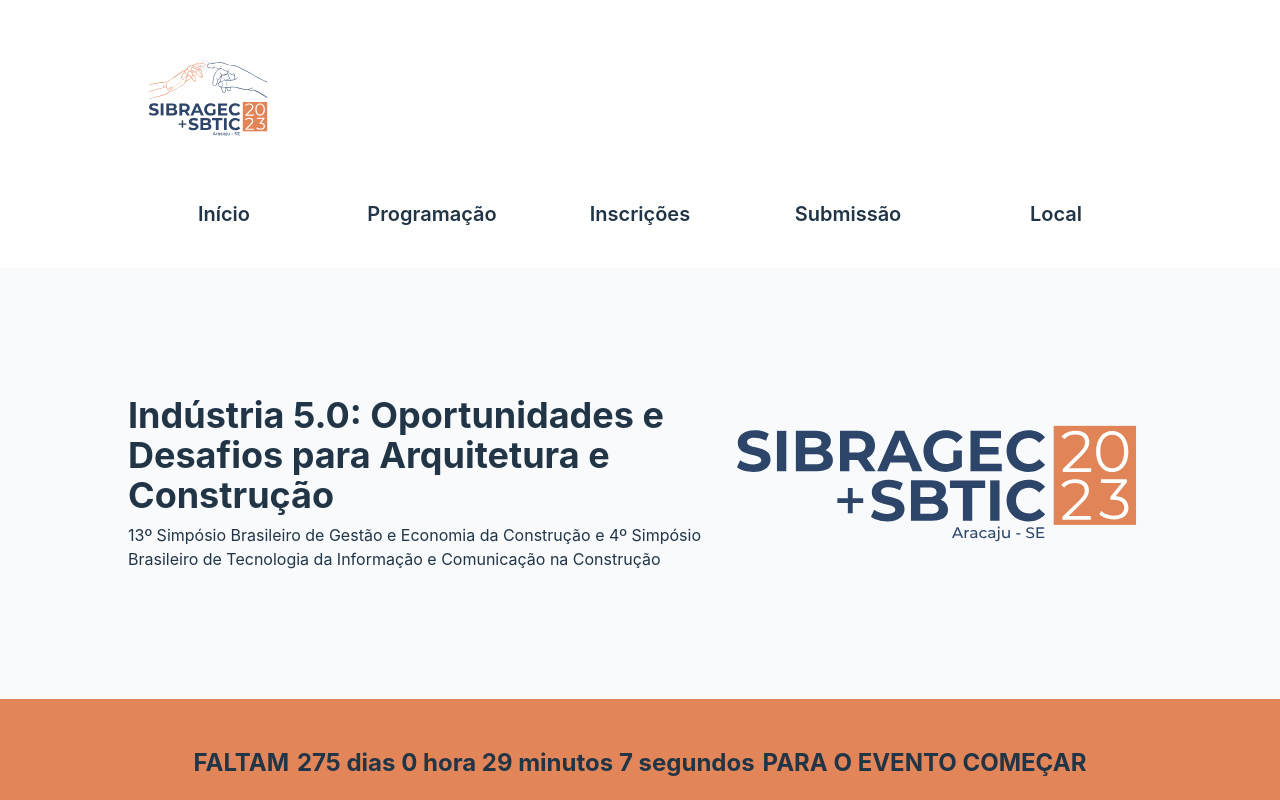
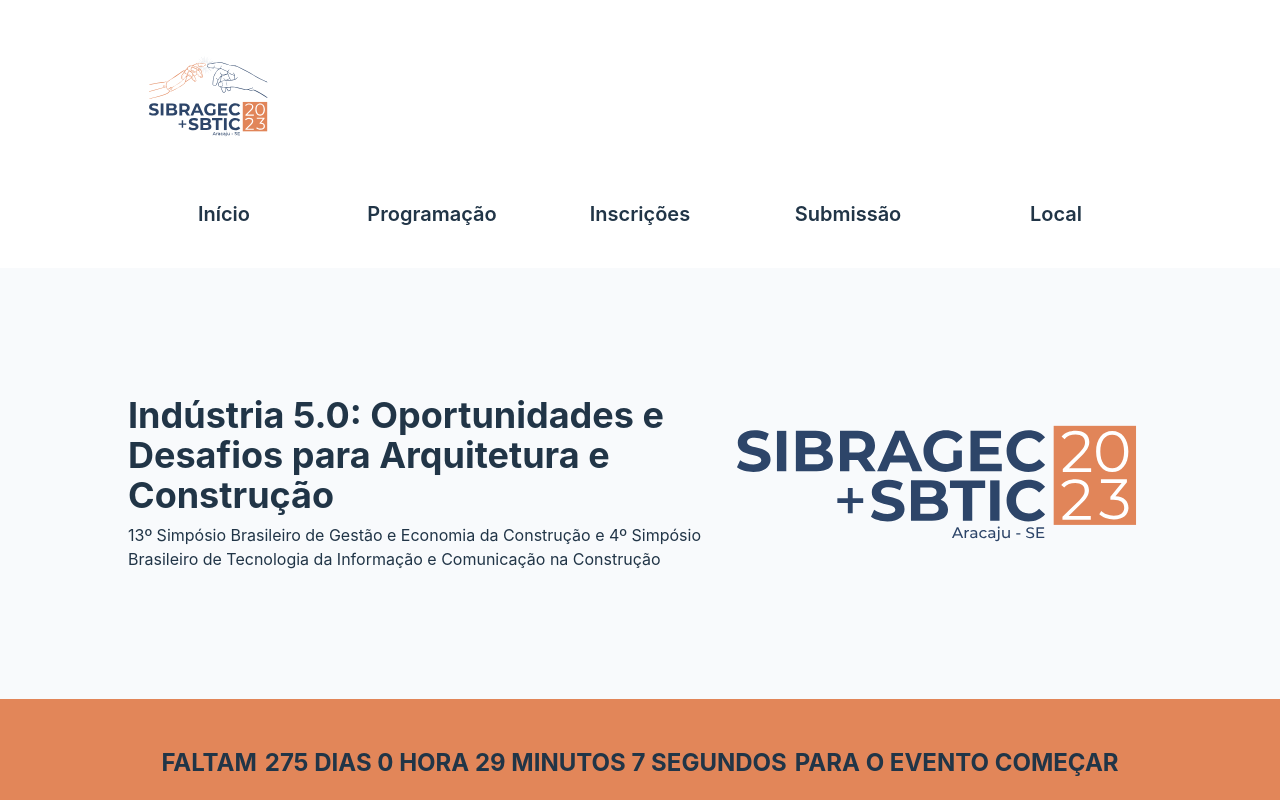
Before and after one commit to softeam-org/sibragecsbtic-web, a React (Vite) app: page / in a window 1280 px wide. Shown: the top 800 px of the page. Built offline with nearby package versions, Linux system fonts and the light colour scheme; what tailwind-nord would draw is missing.

Commit message:
Componente "Timer" alterado

```diff
--- a/src/components/Timer.jsx
+++ b/src/components/Timer.jsx
@@ -41,28 +41,28 @@ function Timer() {
     <div className=' px-2'>
       {timeLeft.days > 0 && (
         <p>
-          {timeLeft.days} {timeLeft.days > 1 ? "dias" : "dia"} {timeLeft.hours}{" "}
-          {timeLeft.hours > 1 ? "horas" : "hora"} {timeLeft.minutes}{" "}
-          {timeLeft.minutes > 1 ? "minutos" : "minuto"} {timeLeft.seconds}{" "}
-          {timeLeft.seconds > 1 ? "segundos" : "segundos"}
+          {timeLeft.days} {timeLeft.days > 1 ? "DIAS" : "DIA"} {timeLeft.hours}{" "}
+          {timeLeft.hours > 1 ? "HORAS" : "HORA"} {timeLeft.minutes}{" "}
+          {timeLeft.minutes > 1 ? "MINUTOS" : "MINUTO"} {timeLeft.seconds}{" "}
+          {timeLeft.seconds > 1 ? "SEGUNDOS" : "SEGUNDO"}
         </p>
       )}
       {timeLeft.days === 0 && timeLeft.hours > 0 && (
         <p>
-          {timeLeft.hours} {timeLeft.hours > 1 ? "horas" : "hora"}{" "}
-          {timeLeft.minutes} {timeLeft.minutes > 1 ? "minutos" : "minuto"}{" "}
-          {timeLeft.seconds} {timeLeft.seconds > 1 ? "segundos" : "segundos"}
+          {timeLeft.hours} {timeLeft.hours > 1 ? "HORAS" : "HORA"}{" "}
+          {timeLeft.minutes} {timeLeft.minutes > 1 ? "MINUTOS" : "MINUTO"}{" "}
+          {timeLeft.seconds} {timeLeft.seconds > 1 ? "SEGUNDOS" : "SEGUNDO"}
         </p>
       )}
       {timeLeft.days === 0 && timeLeft.hours === 0 && timeLeft.minutes > 0 && (
         <p>
-          {timeLeft.minutes} {timeLeft.minutes > 1 ? "minutos" : "minuto"}{" "}
-          {timeLeft.seconds} {timeLeft.seconds > 1 ? "segundos" : "segundo"}
+          {timeLeft.minutes} {timeLeft.minutes > 1 ? "MINUTOS" : "MINUTO"}{" "}
+          {timeLeft.seconds} {timeLeft.seconds > 1 ? "SEGUNDOS" : "SEGUNDO"}
         </p>
       )}
       {timeLeft.days === 0 &&
         timeLeft.hours === 0 &&
-        timeLeft.minutes === 0 && <p>{timeLeft.seconds} segundos</p>}
+        timeLeft.minutes === 0 && <p>{timeLeft.seconds} SEGUNDOS</p>}
     </div>
   );
 };
```
